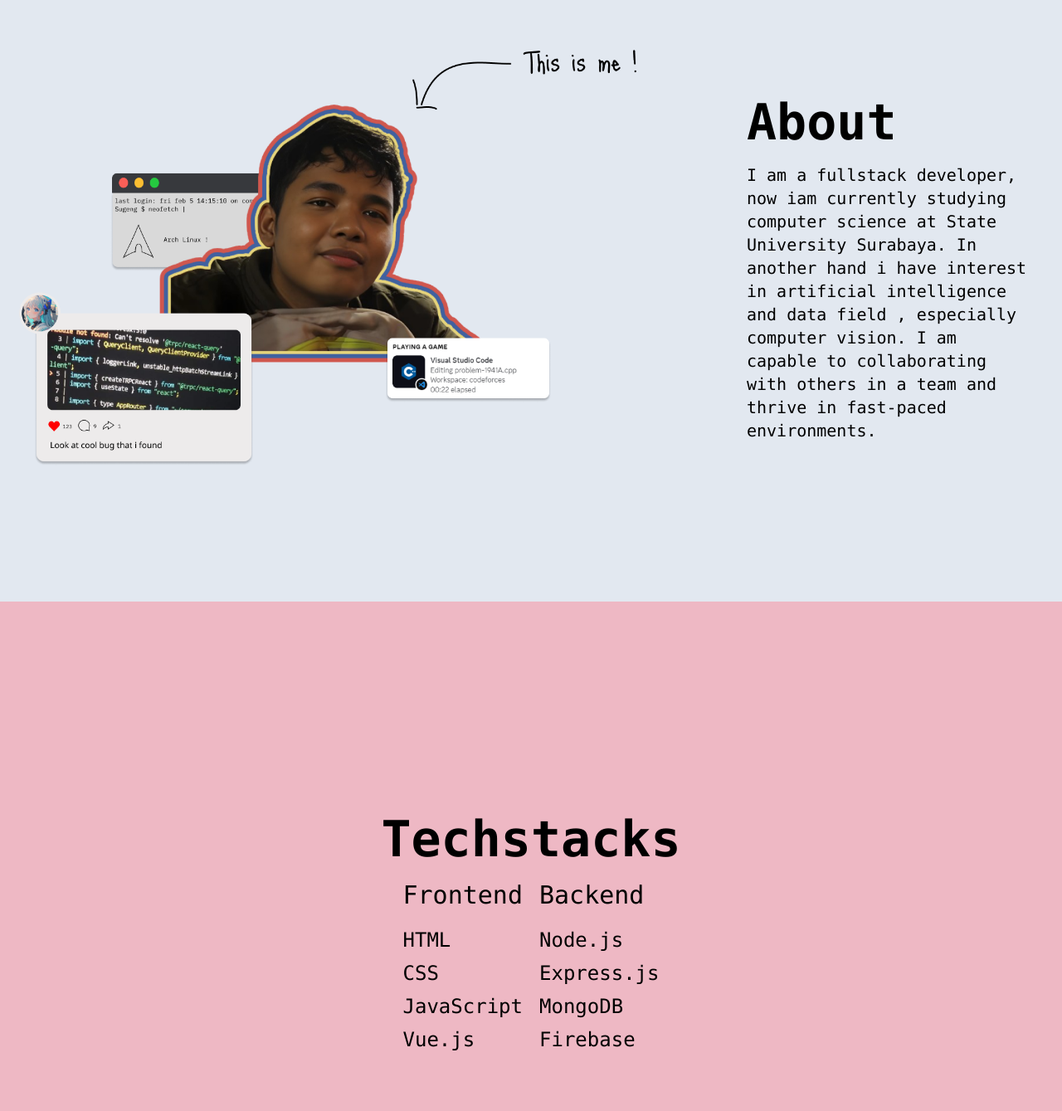
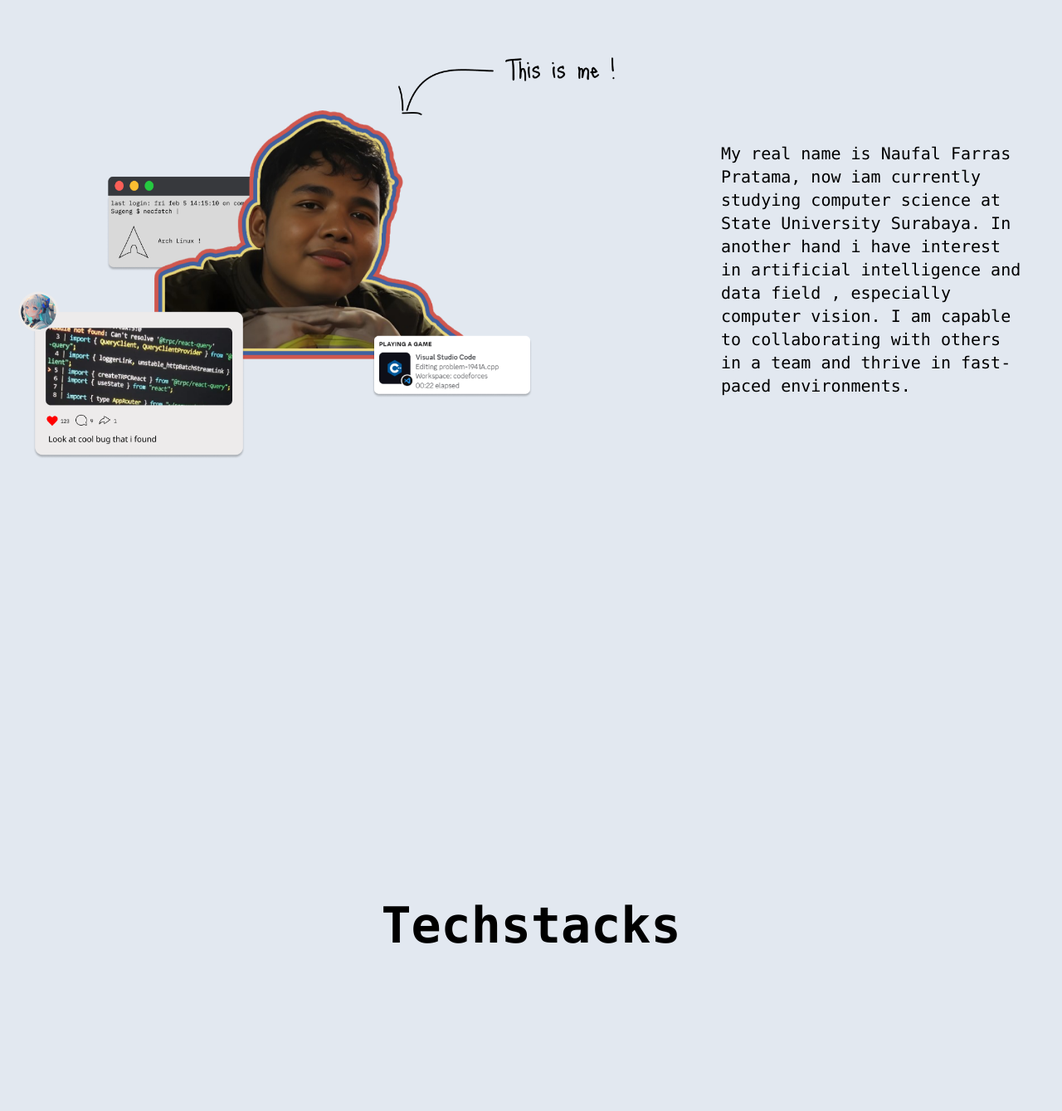
Before and after one commit to NaufalF121/Sugeng-Pages, a Nuxt app: page / in a window 1280 px wide. Shown: the part 931-2270 px from the top of the page at 83% size. Built offline with nearby package versions, Linux system fonts and the light colour scheme.

Commit message:
update about and techstack

```diff
--- a/components/About.vue
+++ b/components/About.vue
@@ -1,10 +1,10 @@
 <template>
     <section class="w-full h-dhv " id="about">
         <div class="flex flex-row w-full h-dvh bg-slate-200 justify-center items-center static ">
-            <img src="/profile.png" alt="Description of image" width="900" height="900" class="z-20" />
+            <img src="/profile.png" alt="Description of image" width="869" height="869" class="z-20" />
             <div class="flex flex-col justify-center gap-5 pr-10">
-                <h1 class="text-6xl font-mono font-bold">About</h1>
-                <p class="text-xl font-mono text-balance">I am a fullstack developer, now iam currently studying computer science at
+                <!-- <h1 class="text-6xl font-mono font-bold">About</h1> -->
+                <p class="text-xl font-mono text-balance">My real name is Naufal Farras Pratama, now iam currently studying computer science at
                     State University Surabaya. In another hand i have interest in artificial intelligence and data field
                     , especially computer vision. I am capable to
                     collaborating with others in a team and thrive in fast-paced environments.</p>
--- a/components/Techstack.vue
+++ b/components/Techstack.vue
@@ -1,27 +1,8 @@
 <template>
     <section id="tech" class="w-full h-dhv">
-        <div class="flex flex-col w-full h-dvh bg-hitori justify-center items-center gap-5">
+        <div class="flex flex-col w-full h-dvh bg-slate-200 justify-center items-center gap-5">
             <h1 class="text-6xl font-mono font-bold">Techstacks</h1>
-            <div class="flex flex-row gap-5">
-                <div class="flex flex-col gap-5">
-                    <h2 class="text-3xl font-mono">Frontend</h2>
-                    <ul class="flex flex-col gap-2">
-                        <li class="text-2xl font-mono">HTML</li>
-                        <li class="text-2xl font-mono">CSS</li>
-                        <li class="text-2xl font-mono">JavaScript</li>
-                        <li class="text-2xl font-mono">Vue.js</li>
-                    </ul>
-                </div>
-                <div class="flex flex-col gap-5">
-                    <h2 class="text-3xl font-mono">Backend</h2>
-                    <ul class="flex flex-col gap-2">
-                        <li class="text-2xl font-mono">Node.js</li>
-                        <li class="text-2xl font-mono">Express.js</li>
-                        <li class="text-2xl font-mono">MongoDB</li>
-                        <li class="text-2xl font-mono">Firebase</li>
-                    </ul>
-                </div>
-            </div>
+            <img/>
         </div>
     </section>
 
```
Also changed, not shown: public/Language.png (added).
